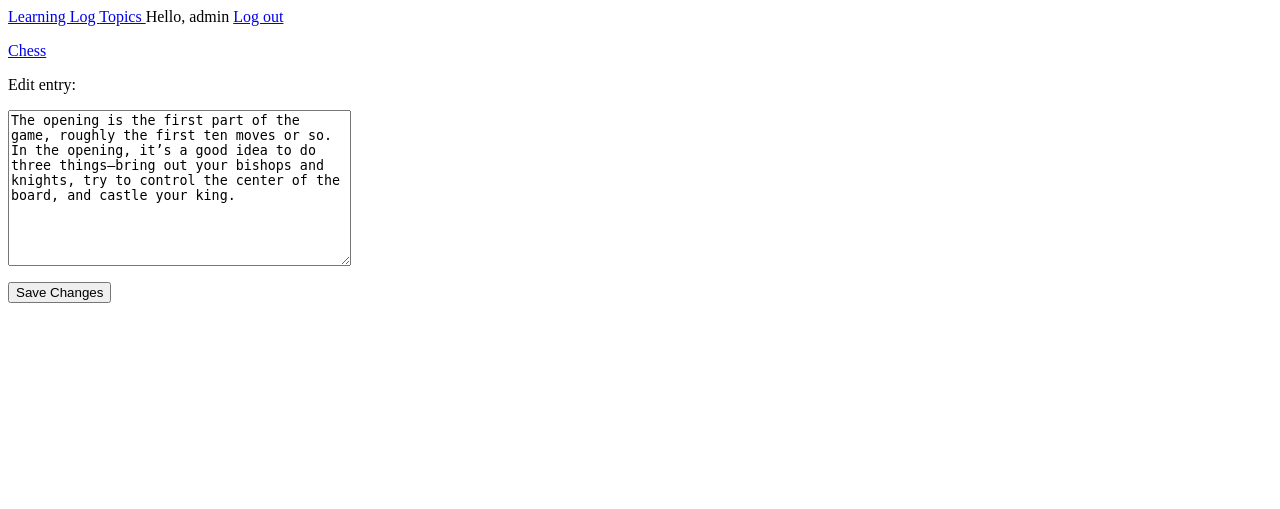
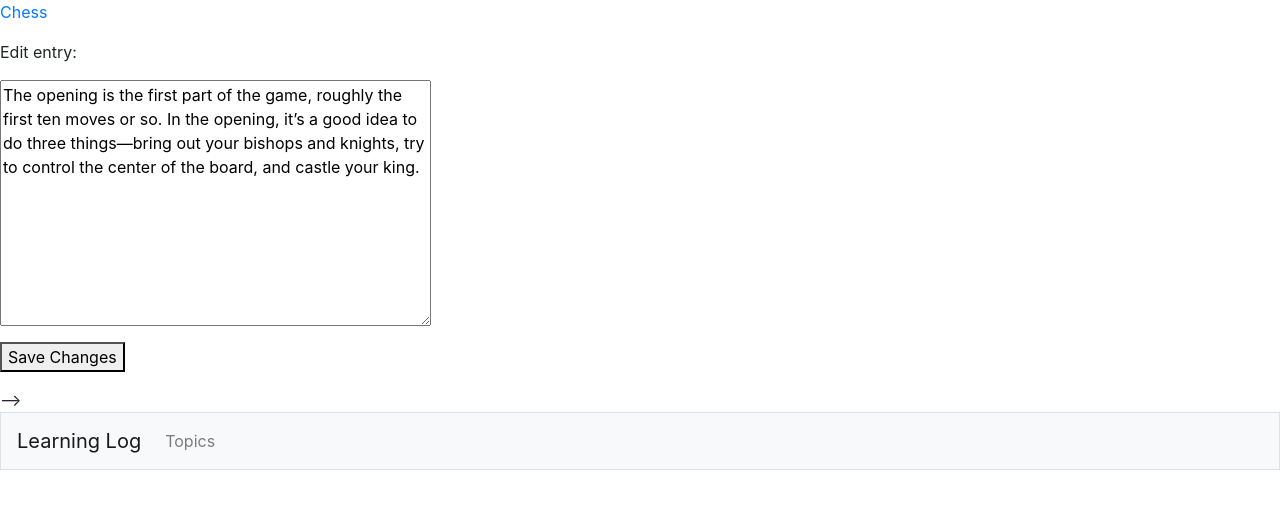
Before and after one commit to zobia-mohsin/Django, a Django app: page /edit_entry/1/ in a window 1280 px wide. Shown: the top 509 px of the page. Run offline with Django 3.2, Linux system fonts and the light colour scheme; a user stored in the database is signed in; data comes from the database, SQL or seed files in the repository; some libraries are stand-ins or nearby versions.

Commit message:
start from page 441

```diff
--- a/MainApp/templates/MainApp/base.html
+++ b/MainApp/templates/MainApp/base.html
@@ -1,3 +1,4 @@
+<!--
 <p>
     <a href="{% url 'MainApp:index' %}"> Learning Log </a>
     <a href="{% url 'MainApp:topics' %}"> Topics </a>
@@ -12,3 +13,31 @@
 </p>
 {% block content %}
 {%endblock content %}
+-->
+
+{% load bootstrap4 %}
+<!doctype html>
+<html lang="en">
+
+<head>
+    <meta charset="utf-8">
+    <meta name="viewport" content="width=device-width, initial-scale=1,shrink-to-fit=no">
+    <title>Learning Log</title>
+    {% bootstrap_css %}
+    {% bootstrap_javascript jquery='full' %}
+</head>
+
+<body>
+    <nav class="navbar navbar-expand-md navbar-light bg-light mb-4 border">
+        <a class="navbar-brand" href="{% url 'learning_logs:index'%}">
+            Learning Log</a>
+        <button class="navbar-toggler" type="button" data-toggle="collapse" data-target="#navbarCollapse"
+            aria-controls="navbarCollapse" aria-expanded="false" aria-label="Toggle navigation">
+            <span class="navbar-toggler-icon"></span></button>
+        <div class="collapse navbar-collapse" id="navbarCollapse">
+            <ul class="navbar-nav mr-auto">
+                <li class="nav-item">
+                    <a class="nav-link" href="{% url 'learning_logs:topics'%}">
+                        Topics</a>
+                </li>
+            </ul>
--- a/learning_log/settings.py
+++ b/learning_log/settings.py
@@ -34,6 +34,8 @@
     # myapps
     'MainApp',
     'users', #make changes to root urls in learning log as well
+    #third party apps.
+    'bootstrap4',
     'django.contrib.admin',
     'django.contrib.auth',
     'django.contrib.contenttypes',
```
